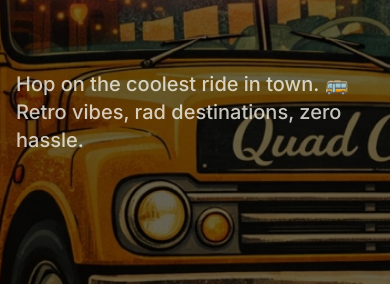
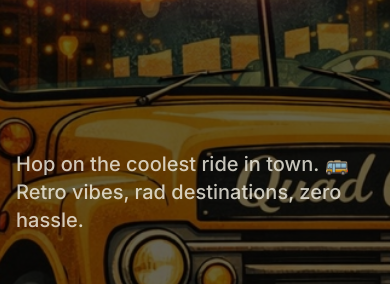
Before and after one commit to SupershiftLabs/oldskool, a React (Vite) app: page / in a window 390 px wide. Shown: the part 354-638 px from the top of the page. Built offline with nearby package versions, Linux system fonts and the light colour scheme; no server answers.

Commit message:
Mobile: move subtitle down another 20mm (mt-40)

```diff
--- a/src/components/pages/HomePage.tsx
+++ b/src/components/pages/HomePage.tsx
@@ -127,7 +127,7 @@ const HomePage: React.FC = () => {
               <span className="block text-[#CCFF00] mt-2">ADVENTURES</span>
             </h1>
 
-            <p className="text-xl md:text-2xl text-[#F5F3E7]/80 mt-20 md:mt-0 mb-48 md:mb-8 max-w-lg font-medium">
+            <p className="text-xl md:text-2xl text-[#F5F3E7]/80 mt-40 md:mt-0 mb-48 md:mb-8 max-w-lg font-medium">
               Hop on the coolest ride in town. 🚌 Retro vibes, rad destinations, zero hassle.
             </p>
 
```
